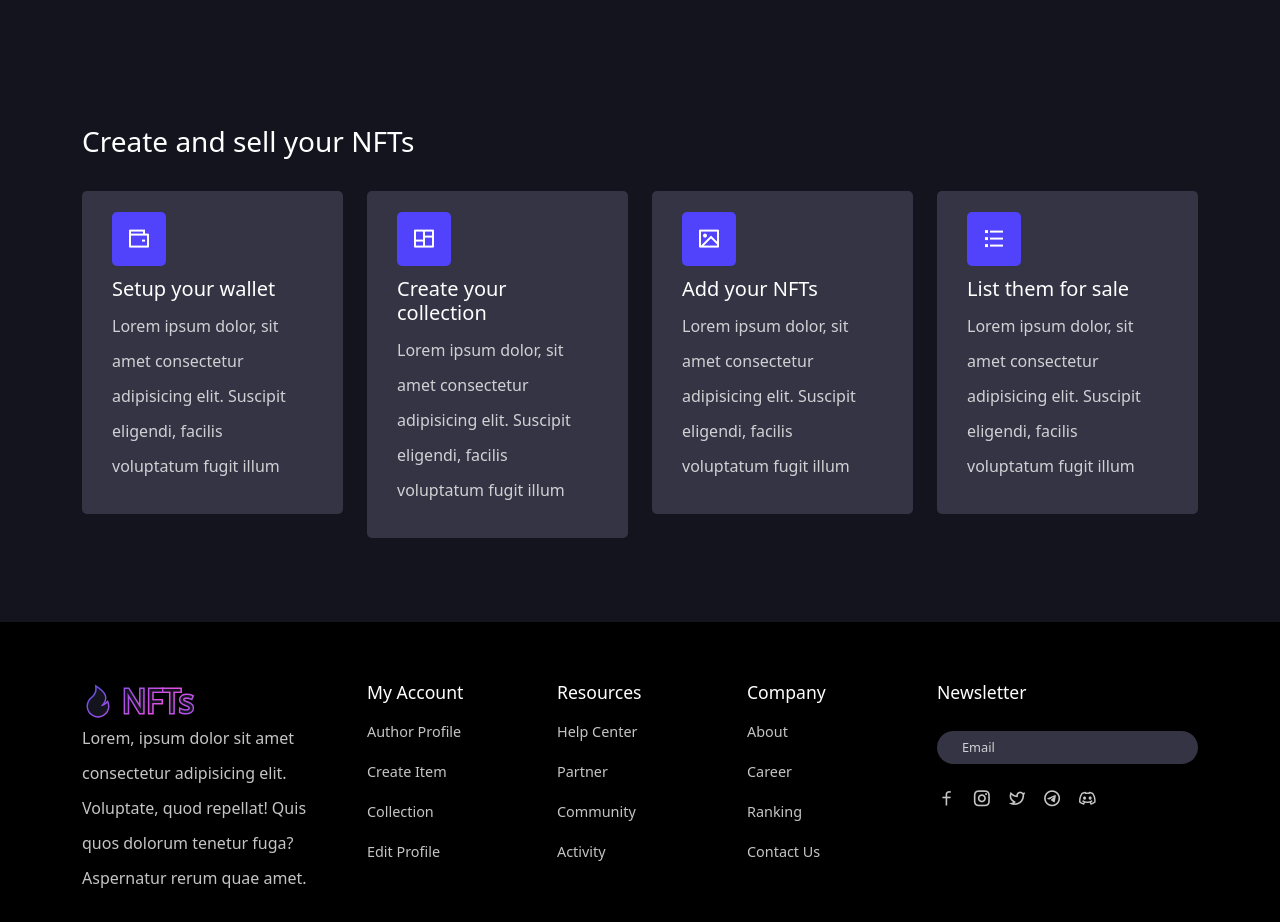
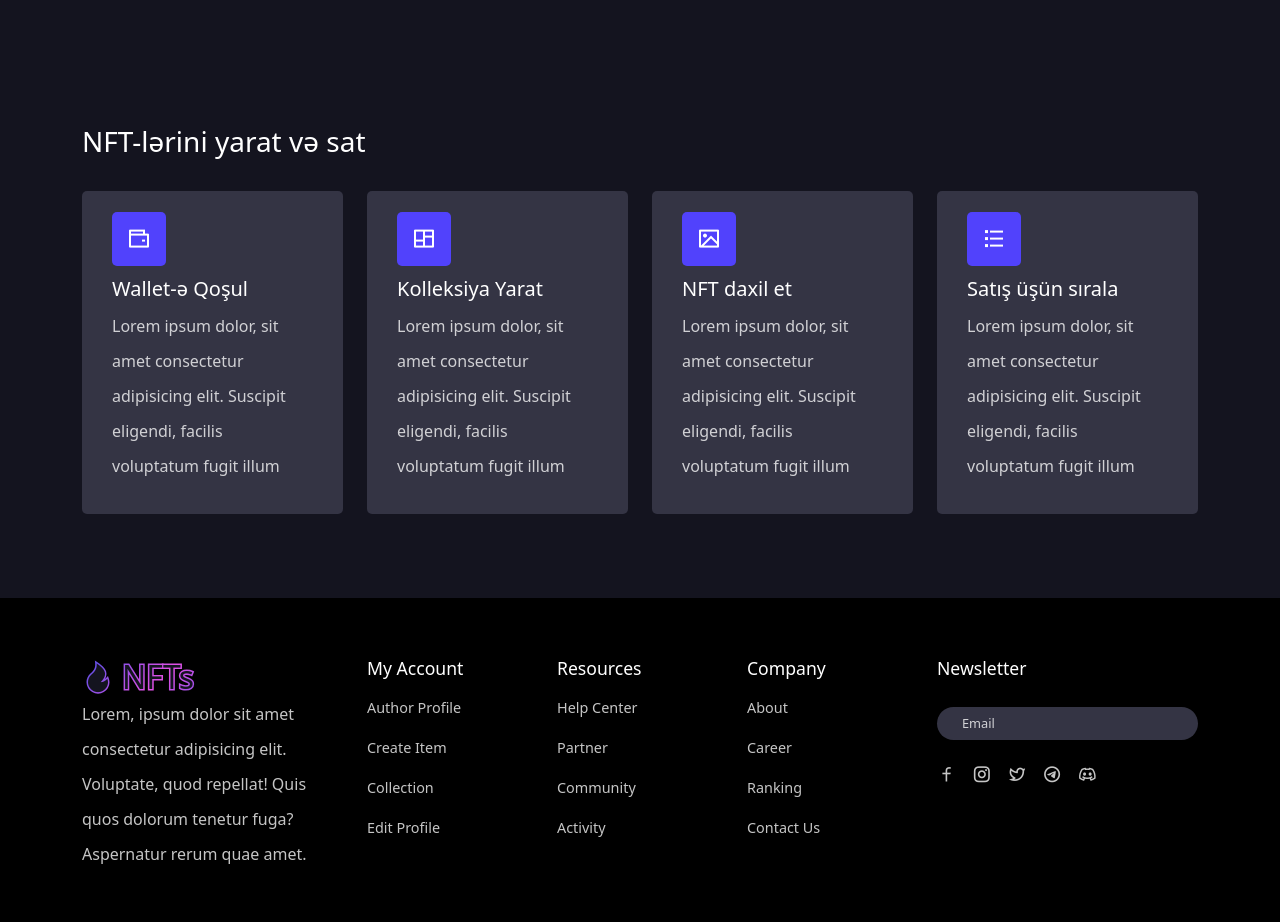
Before and after one commit to Safa002/nft-website-react, a React (Create React App) app: page /home in a window 1280 px wide. Shown: the part 2680-3602 px from the top of the page. Built offline with nearby package versions, Linux system fonts and the light colour scheme.

Commit message:
Update StepSection.jsx

```diff
--- a/src/components/ui/Step-section/StepSection.jsx
+++ b/src/components/ui/Step-section/StepSection.jsx
@@ -6,25 +6,25 @@ import "./step-section.css";
 
 const STEP__DATA = [
   {
-    title: "Setup your wallet",
+    title: "Wallet-ə Qoşul",
     desc: "Lorem ipsum dolor, sit amet consectetur adipisicing elit. Suscipit eligendi, facilis voluptatum fugit illum ",
     icon: "ri-wallet-line",
   },
 
   {
-    title: "Create your collection",
+    title: "Kolleksiya Yarat",
     desc: "Lorem ipsum dolor, sit amet consectetur adipisicing elit. Suscipit eligendi, facilis voluptatum fugit illum ",
     icon: "ri-layout-masonry-line",
   },
 
   {
-    title: "Add your NFTs",
+    title: "NFT daxil et",
     desc: "Lorem ipsum dolor, sit amet consectetur adipisicing elit. Suscipit eligendi, facilis voluptatum fugit illum ",
     icon: "ri-image-line",
   },
 
   {
-    title: "List them for sale",
+    title: "Satış üşün sırala",
     desc: "Lorem ipsum dolor, sit amet consectetur adipisicing elit. Suscipit eligendi, facilis voluptatum fugit illum ",
     icon: "ri-list-check",
   },
@@ -36,7 +36,7 @@ const StepSection = () => {
       <Container>
         <Row>
           <Col lg="12" className="mb-4">
-            <h3 className="step__title">Create and sell your NFTs</h3>
+            <h3 className="step__title">NFT-lərini yarat və sat</h3>
           </Col>
 
           {STEP__DATA.map((item, index) => (
```
